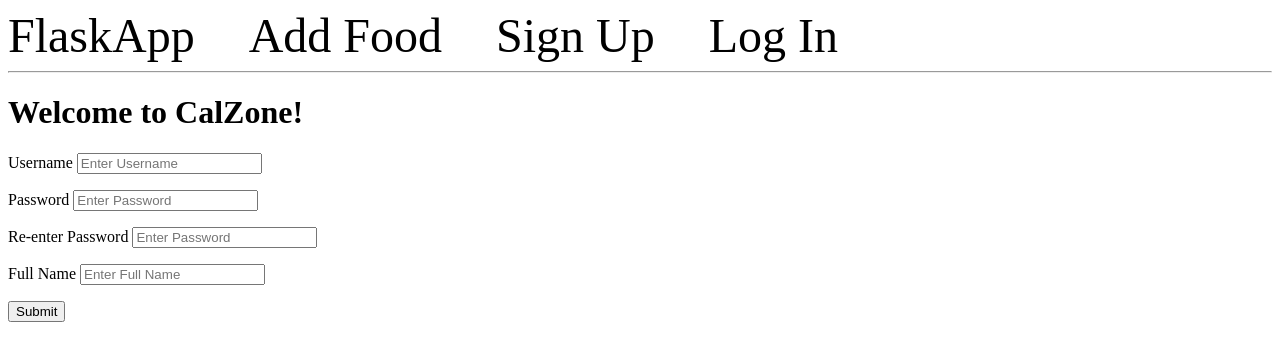
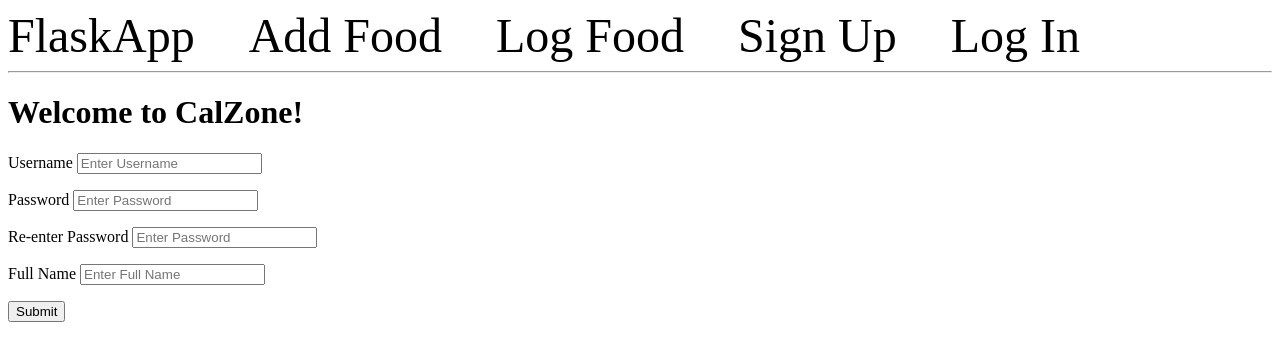
Before and after one commit to akannan05/CalZone, a Flask app: page /signup/ in a window 1280 px wide. Shown: the top 361 px of the page. Run offline with Flask 3, Linux system fonts and the light colour scheme; some libraries are stand-ins or nearby versions.

Commit message:
working log

```diff
--- a/app.py
+++ b/app.py
@@ -98,8 +98,6 @@ def log_food():
 
         food_info = cur.fetchone()
 
-        print(f"Type of food_info: {food_info}")
-
         log_calories = float(food_info[3])*servings
         log_protein = float(food_info[4])*servings
         log_fat = float(food_info[5])*servings
@@ -116,6 +114,29 @@ def log_food():
         conn.close()
         return redirect(url_for('main_page'))
     return render_template('logfood.html', foods=foods)
+
+@app.route('/view-log/')
+@login_required
+def view_log():
+    user_id = session['user_id']
+    conn = get_db_connection()
+    cur = conn.cursor()
+    cur.execute('SELECT * FROM user_foods WHERE user_id=%s;', (user_id,))
+    logged_foods = cur.fetchall()
+
+    logged_food_ids = []
+    for row in logged_foods:
+        logged_food_ids.append(row[1])
+
+    cur.execute('SELECT * FROM foods WHERE food_id IN %s;', (tuple(logged_food_ids),))
+    food_info = cur.fetchall()
+
+    food_info_dict = {food[0]: food for food in food_info}
+
+    cur.close()
+    conn.close()
+    return render_template('viewlog.html', logged_foods=logged_foods,
+                           food_info_dict=food_info_dict)
 
 @app.route('/login/', methods=('GET', 'POST'))
 def login():
--- a/templates/base.html
+++ b/templates/base.html
@@ -10,6 +10,7 @@
     <nav>
         <a href=" {{ url_for('main_page') }} ">FlaskApp</a>
         <a href=" {{ url_for('add_food') }} ">Add Food</a>
+        <a href=" {{ url_for('log_food') }} ">Log Food</a>
         <a href=" {{ url_for('signup') }} ">Sign Up</a>
         <a href=" {{ url_for('login') }} ">Log In</a>
     </nav>
```
Also changed, not shown: templates/viewlog.html (added, +14 -0 lines), 1 other file.
